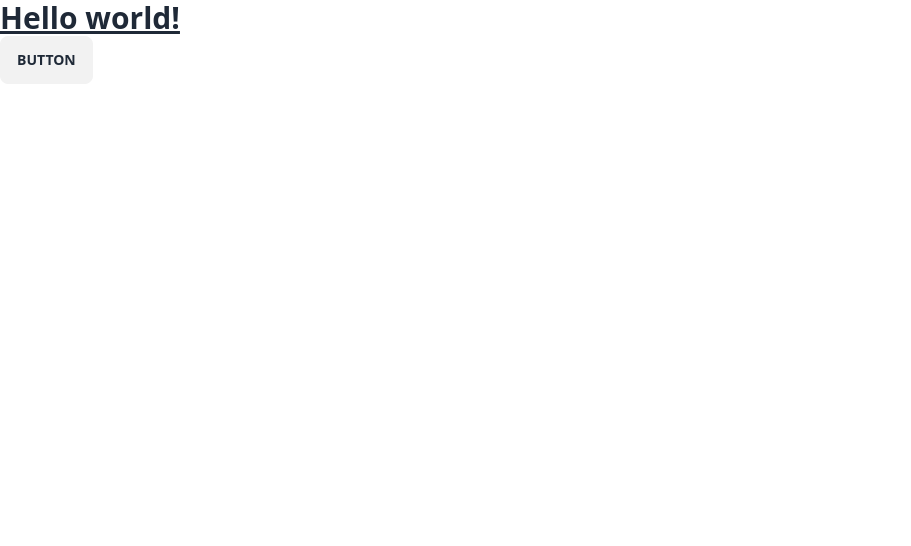
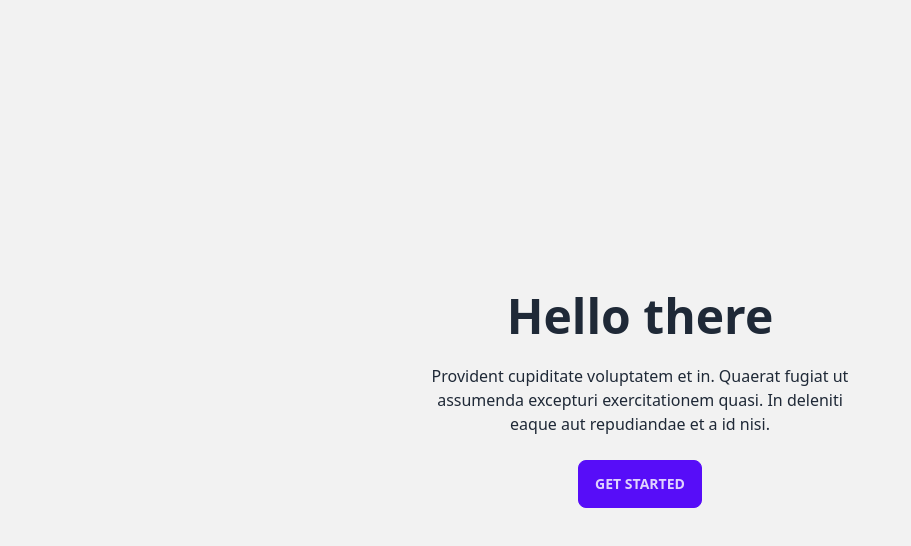
Before and after one commit to Chrstphr9/Instant-Chat, a React (Vite) app: page / in a window 1280 px wide. Shown: the top 546 px of the page, without its empty margins (0-911 px from the left). Built offline with nearby package versions, Linux system fonts and the light colour scheme.

Commit message:
created pages

```diff
--- a/src/App.jsx
+++ b/src/App.jsx
@@ -1,12 +1,10 @@
+import Login from "./pages/Login"
 
 function App() {
   return (
-    <div>
-      <h1 className="text-3xl font-bold underline">
-      Hello world!
-    </h1>
-    <button class="btn">Button</button>
-    </div>
+    <>
+    <Login />
+    </>
   )
 }
 
--- /dev/null
+++ b/src/pages/ChatRoom.jsx
@@ -0,0 +1,9 @@
+import React from 'react'
+
+const ChatRoom = () => {
+  return (
+    <div>ChatRoom</div>
+  )
+}
+
+export default ChatRoom
--- /dev/null
+++ b/src/pages/Login.jsx
@@ -0,0 +1,17 @@
+import React from 'react'
+
+const Login = () => {
+  return (
+    <div className="hero min-h-screen bg-base-200">
+  <div className="hero-content text-center">
+    <div className="max-w-md">
+      <h1 className="text-5xl font-bold">Hello there</h1>
+      <p className="py-6">Provident cupiditate voluptatem et in. Quaerat fugiat ut assumenda excepturi exercitationem quasi. In deleniti eaque aut repudiandae et a id nisi.</p>
+      <button className="btn btn-primary">Get Started</button>
+    </div>
+  </div>
+</div>
+  )
+}
+
+export default Login
```
